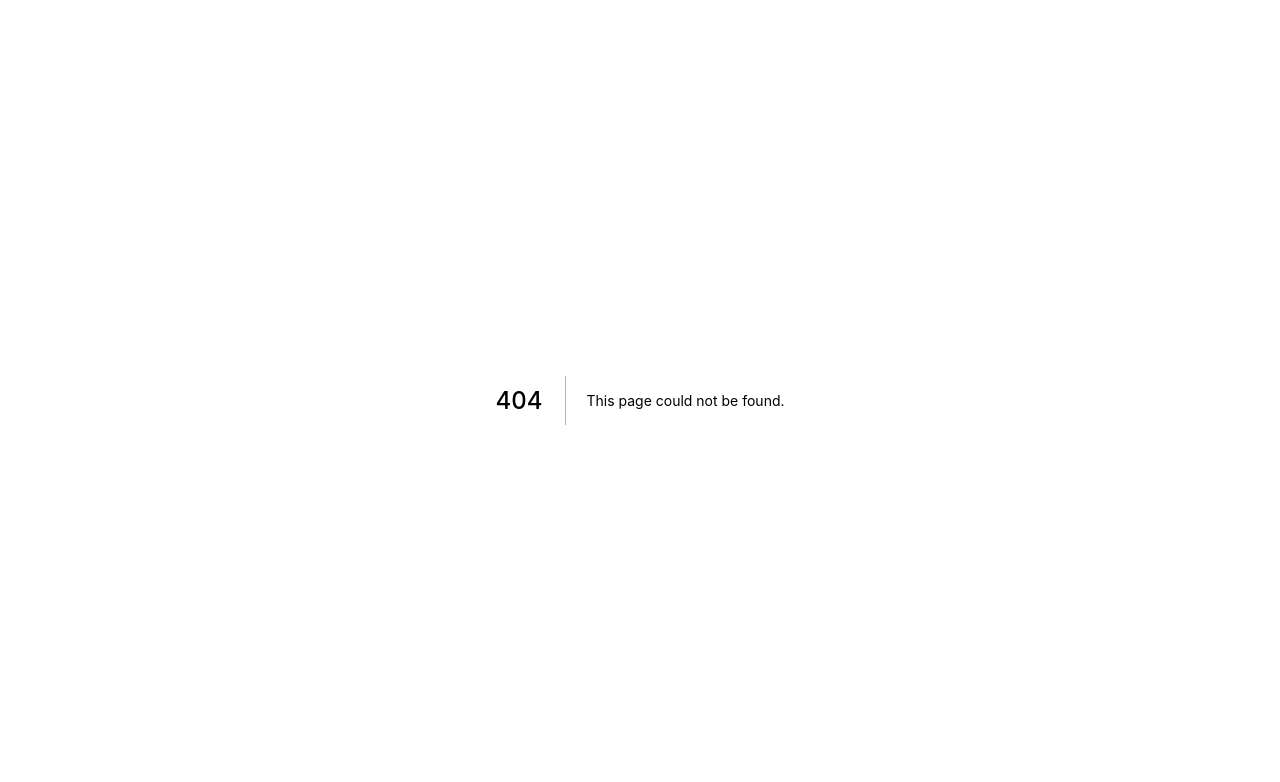
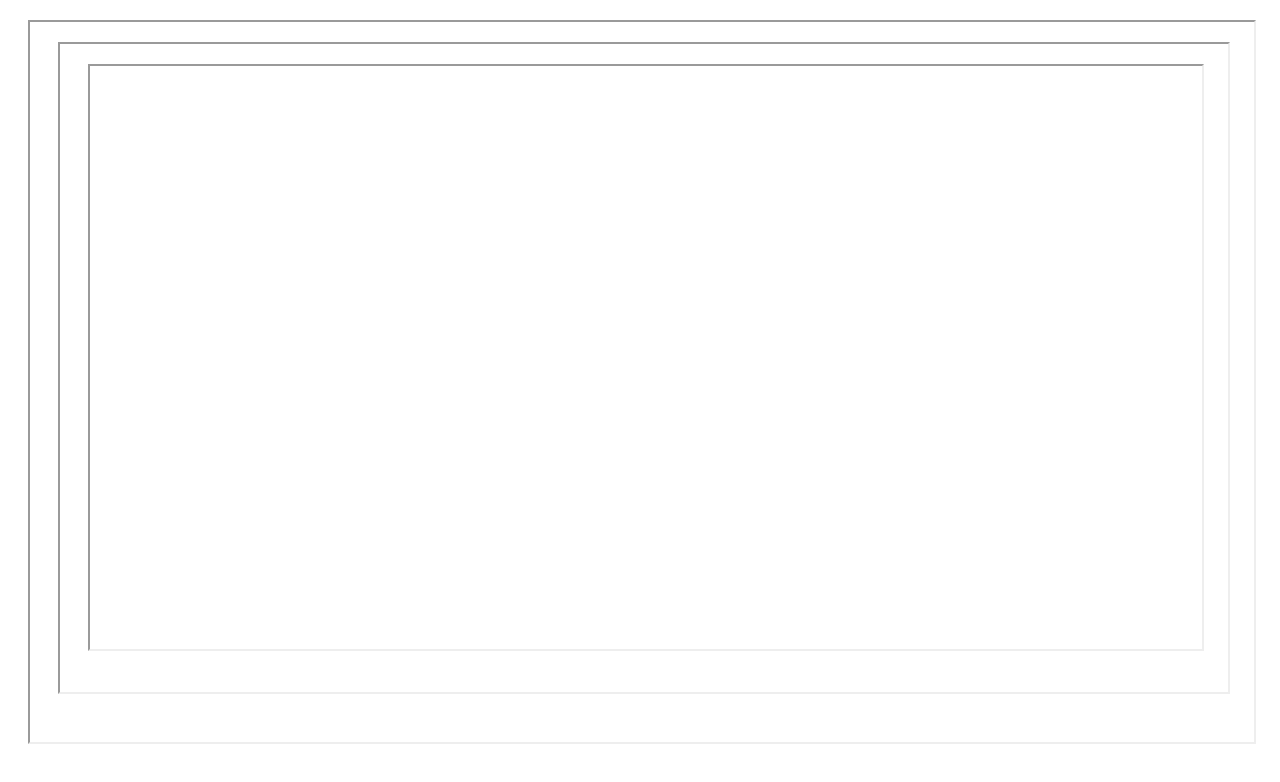
Before and after one commit to swapp1990/meshmill-landing, a Next.js app: page /brochure in a window 1280 px wide. Before the commit this address had no page. Shown: the top 782 px of the page. Built offline with nearby package versions, Linux system fonts and the light colour scheme.

Commit message:
add brochure

```diff
--- a/package.json
+++ b/package.json
@@ -21,6 +21,7 @@
     "react": "^17.0.2",
     "react-dom": "^17.0.2",
     "react-router-dom": "^6.2.2",
+    "react-social-icons": "^5.13.0",
     "styled-jsx-plugin-postcss": "^4.0.1",
     "waitlistapi": "^0.6.2"
   },
--- /dev/null
+++ b/src/pages/brochure.tsx
@@ -0,0 +1,5 @@
+import { PdfView } from '../templates/PdfView';
+
+const Index = () => <PdfView />;
+
+export default Index;
--- /dev/null
+++ b/src/templates/PdfView.tsx
@@ -0,0 +1,9 @@
+import landCss from "./landing.module.scss";
+
+const PdfView = () => (
+    <div className={landCss.pdf_main}>
+        <iframe src="../brochure.pdf#view=fitH" height="100%" width="100%"/>
+    </div>
+);
+
+export { PdfView };
--- a/src/templates/landing.module.scss
+++ b/src/templates/landing.module.scss
@@ -112,9 +112,6 @@
     .playBtn {
       cursor: pointer;
       height: 15%;
-      // margin-top: 170px;
-      .waitlistLink {
-      }
     }
     .scroll {
       height: 10%;
@@ -345,6 +342,14 @@
   }
 }
 
+.pdf_main {
+  height: 90vh;
+  margin: 20px;
+  @media only screen and (max-width: 600px) {
+    margin: 0px;
+  }
+}
+
 .borderTitle {
   position: relative;
   .title {
--- a/tailwind.config.js
+++ b/tailwind.config.js
@@ -30,6 +30,9 @@ module.exports = {
         },
         secondary: {
           100: "#fd681f"
+        },
+        link: {
+          500: "rgb(255, 214, 48)",
         },
         gray: {
           100: "#f7fafc",
```
Also changed, not shown: src/templates/Landing.tsx (+11 -4 lines), 2 other files (tests, documents, lock files or other folders).
